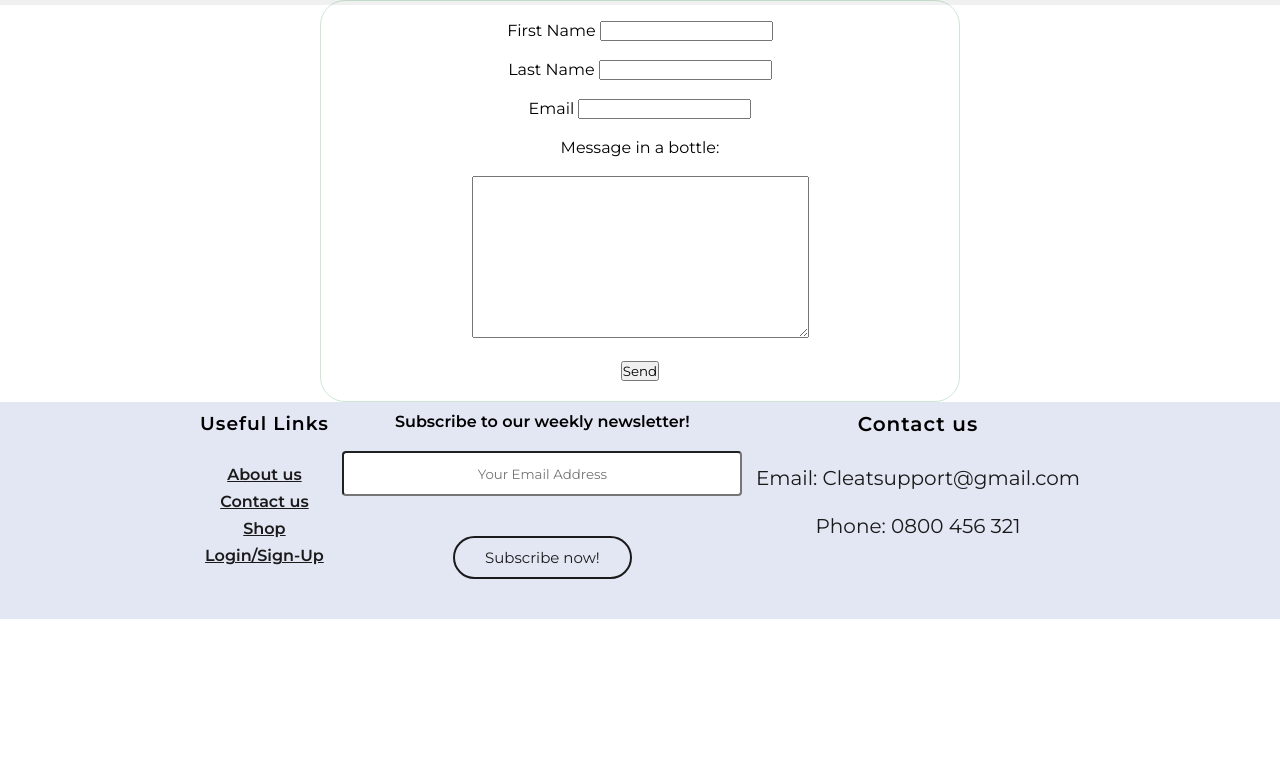
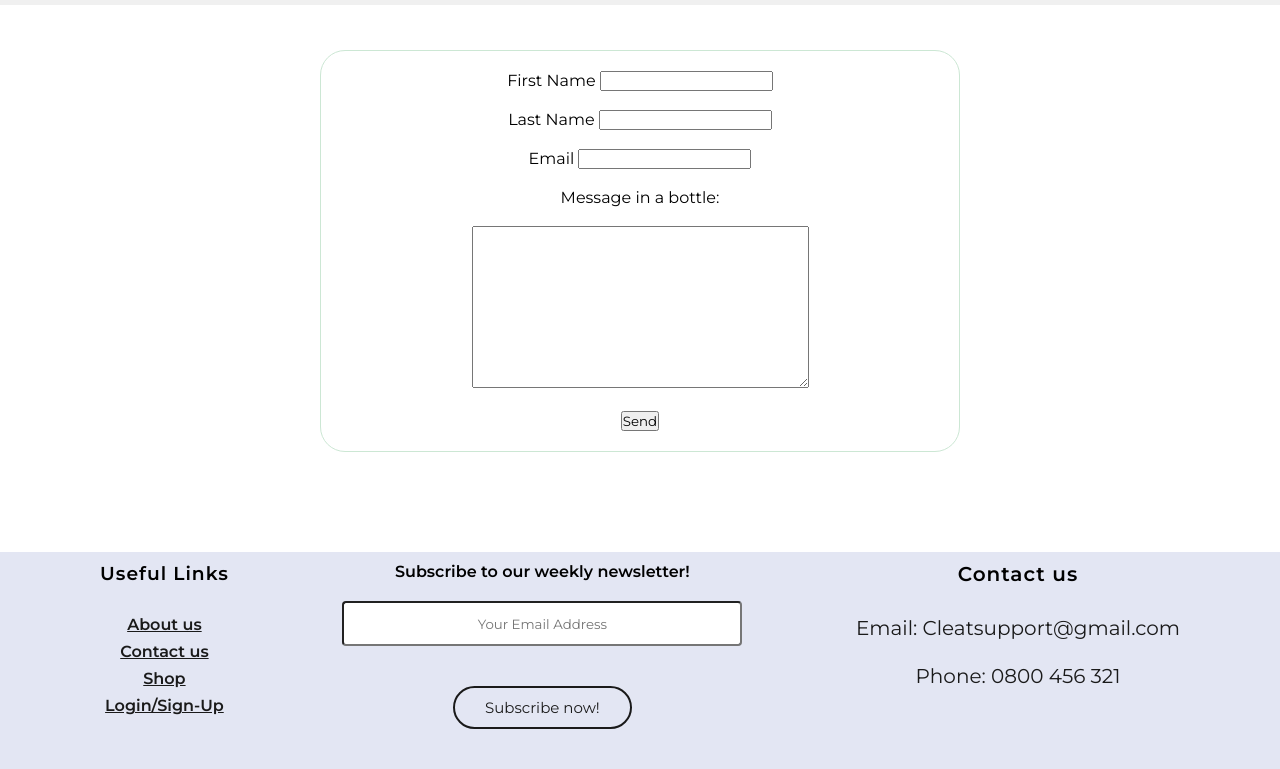
Before and after one commit to Zaryabv/Team37, a Django app: template Cleats/shop/shop/templates/contact.html in a window 1280 px wide. Shown: the part 95-864 px from the top of the page. Before the commit the page ends 714 px from the top, so only its background shows below. Run offline with Django 3.2, Linux system fonts and the light colour scheme; the template is opened without the code that fills it, so the values that code supplies are empty; some libraries are stand-ins or nearby versions.

Commit message:
formatting contact and login/signup page

```diff
--- a/Cleats/shop/shop/templates/contact.html
+++ b/Cleats/shop/shop/templates/contact.html
@@ -21,15 +21,18 @@
     <div>
         <ul id="navbar">
             <li><a href="index.html">Home</a></li>
-            <li><a  href="aboutus.html">About Us</a></li>
+            <li><a href="aboutus.html">About Us</a></li>
             <li><a href="login_signup.html">Login/Sign-Up</a></li><!-- maybe have a icon instead of login/signup-->
             <li><a class="active" href="contact.html">Contact us</a></li>
             <li><a href="store.html">Shop</a></li>
             <!-- have admin login as a button (i.e. if admin click here)-->
-            <li><a href="basket.html"><i class="fas fa-shopping-cart"></i></a></li><!-- maybe should'nt be a page but drop down menu-->
+            <li><a href="basket.html"><i class="fas fa-shopping-cart"></i></a></li>
+            <!-- maybe should'nt be a page but drop down menu-->
         </ul>
     </div>
 </section>
+
+<body>
 
     <section id="contactus">
         <div class="box">
@@ -51,6 +54,7 @@
             </form>
         </div>
     </section>
+
     <div class="footer">
         <div class="col-link">
             <h3>Useful Links</h3>
--- a/Cleats/shop/shop/templates/style.css
+++ b/Cleats/shop/shop/templates/style.css
@@ -698,8 +698,9 @@ body {
 .footer {
     width: 100%;
     background-color: #e3e6f3;
-    padding: 10px 200px 40px 200px;
+    padding: 10px 100px 40px 100px;
     display: flex;
+    margin-top: 100px;
 }
 
 .footer div {
@@ -753,3 +754,8 @@ body {
     font-size: 20px;
     color: #1a1a1a;
 }
+
+#contactus,
+#signup{
+    margin-top: 50px;
+}
```
Also changed, not shown: Cleats/shop/shop/templates/login_signup.html (+7 -3 lines). Lines whose indentation alone changed are shown as unchanged.
